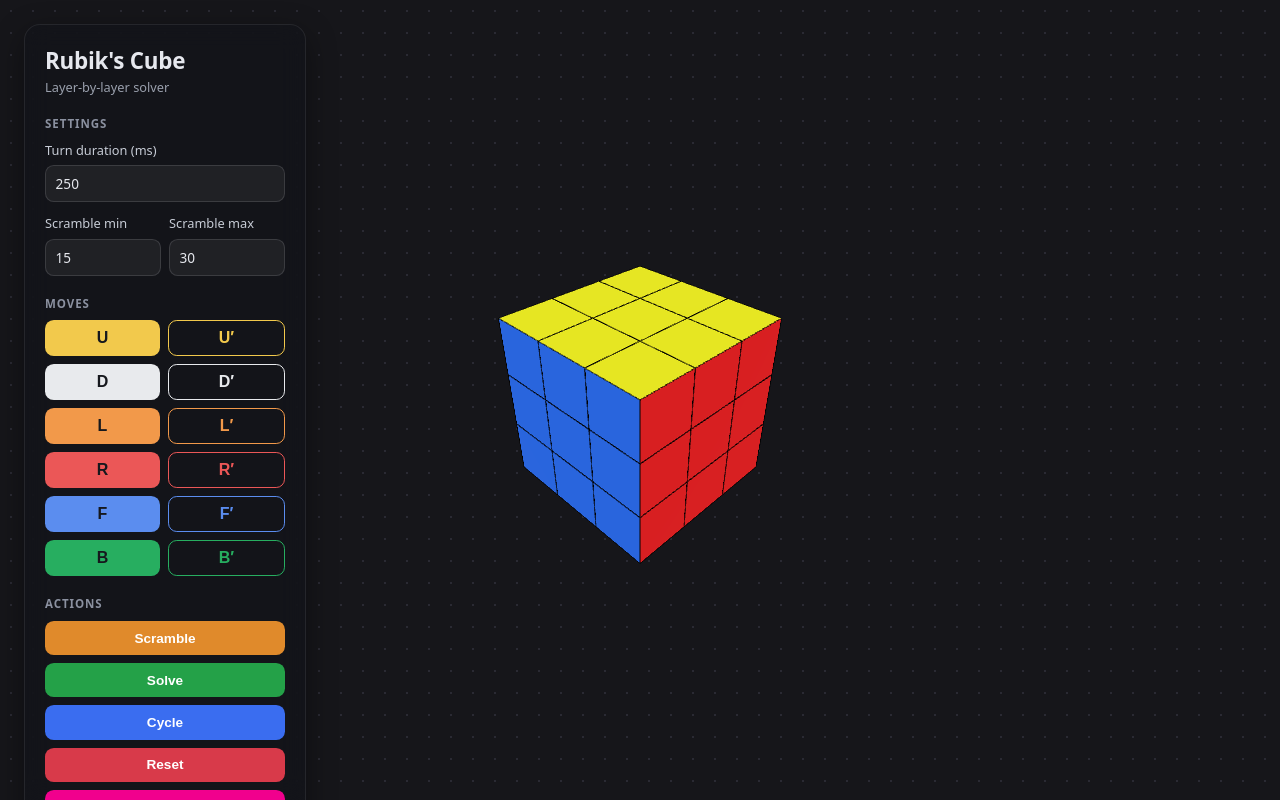
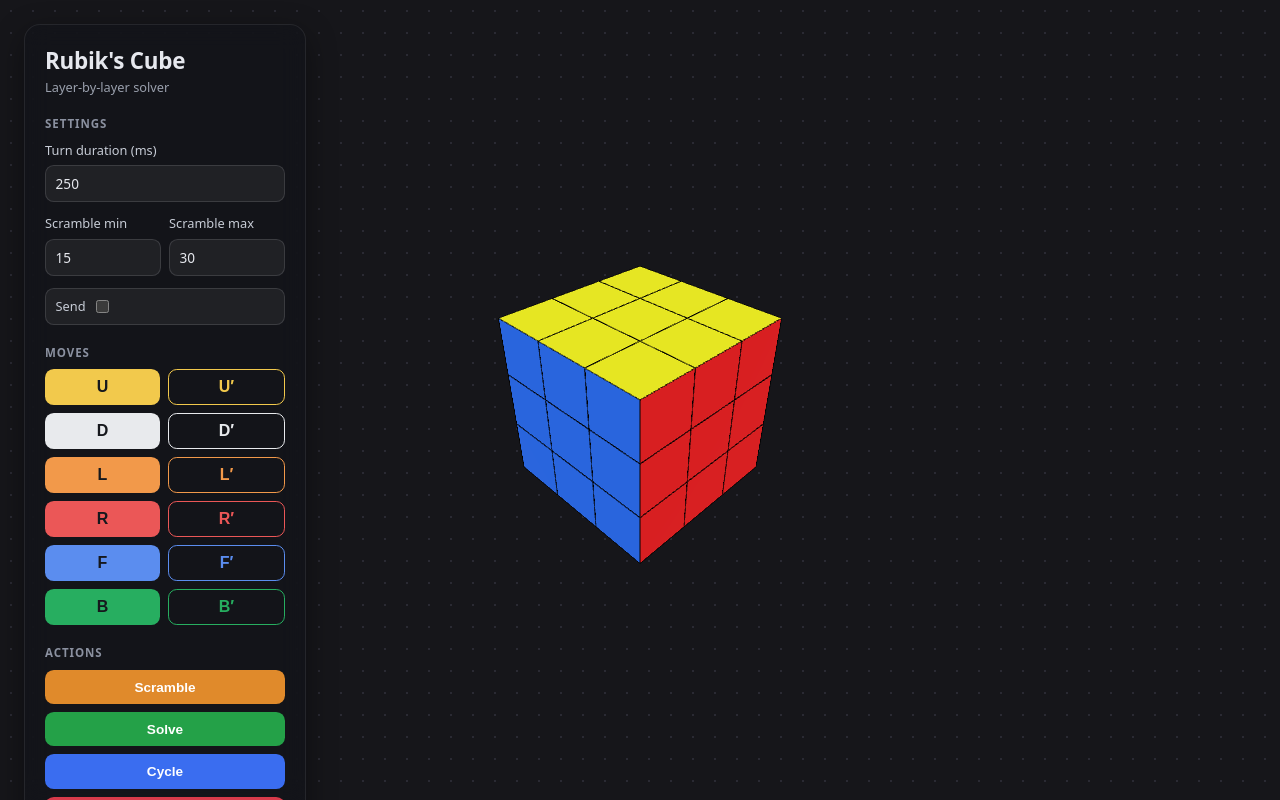
Before and after one commit to DavidLee36/RubiksCube, a SvelteKit app in the folder browser/: page / in a window 1280 px wide. Built offline with nearby package versions, Linux system fonts and the light colour scheme.

Commit message:
Add UI to send moves to robot

```diff
--- a/browser/src/routes/+page.svelte
+++ b/browser/src/routes/+page.svelte
@@ -7,6 +7,7 @@
 	let duration = $state(250); // rotation animation speed in ms
 	let scrambleMin = $state(15); // fewest scramble turns
 	let scrambleMax = $state(30); // most scramble turns
+	let promptSend = $state(false); // prompt to send moves to robot
 
 	// Per-face turn buttons. Colors are just a nice palette, not the cube's.
 	const moveFaces = ["U", "D", "L", "R", "F", "B"];
@@ -18,6 +19,12 @@
 		F: "#5b8def", // blue
 		B: "#27ae60", // green
 	};
+
+	function promptSendMoves(optimized=false) {
+		if (!promptSend) return;
+		const moveList = optimized ? cubeEngine.getOptimizedMoveList() : cubeEngine.getMoveList();
+		const send = confirm(`Send moves? Length: ${moveList.length}`);
+	}
 
 	function moveClick(face, dir) {
 		cubeEngine.clearMoveList();
@@ -31,16 +38,18 @@
 		cube3d.animateCube(duration);
 	}
 
-	function scrambleClick() {
+	async function scrambleClick() {
 		cubeEngine.clearMoveList();
 		cubeEngine.scramble(scrambleMin, scrambleMax);
-		cube3d.animateCube(duration);
+		await cube3d.animateCube(duration);
+		promptSendMoves();
 	}
 
-	function solveClick() {
+	async function solveClick() {
 		cubeEngine.clearMoveList();
 		cubeEngine.solve();
-		cube3d.animateCube(duration, true);
+		await cube3d.animateCube(duration, true);
+		promptSendMoves(true);
 	}
 
 	function resetClick() {
@@ -99,6 +108,15 @@
 					/>
 				</label>
 			</div>
+
+			<label class="prompt-setting">
+				<span class="setting-label">Send</span>
+				<input
+					class="prompt-setting-input"
+					type="checkbox"
+					bind:checked={promptSend}
+				/>
+			</label>
 		</div>
 	</section>
 
@@ -214,6 +232,24 @@
 		gap: 0.4rem;
 	}
 
+	.prompt-setting {
+		display: flex;
+		flex-direction: row;
+		padding: 0.5rem 0.6rem;
+		border-radius: 0.55rem;
+		background: rgba(255, 255, 255, 0.06);
+		border: 1px solid rgba(255, 255, 255, 0.12);
+		color: #e6e8ee;
+		font: inherit;
+		font-size: 0.85rem;
+		color-scheme: dark; /* native number spinner matches dark theme */
+		transition: border-color 0.15s ease;
+	}
+
+	.prompt-setting-input {
+		margin-left: 10px;
+	}
+
 	.setting-label {
 		font-size: 0.8rem;
 		color: #c7ccd6;
```
